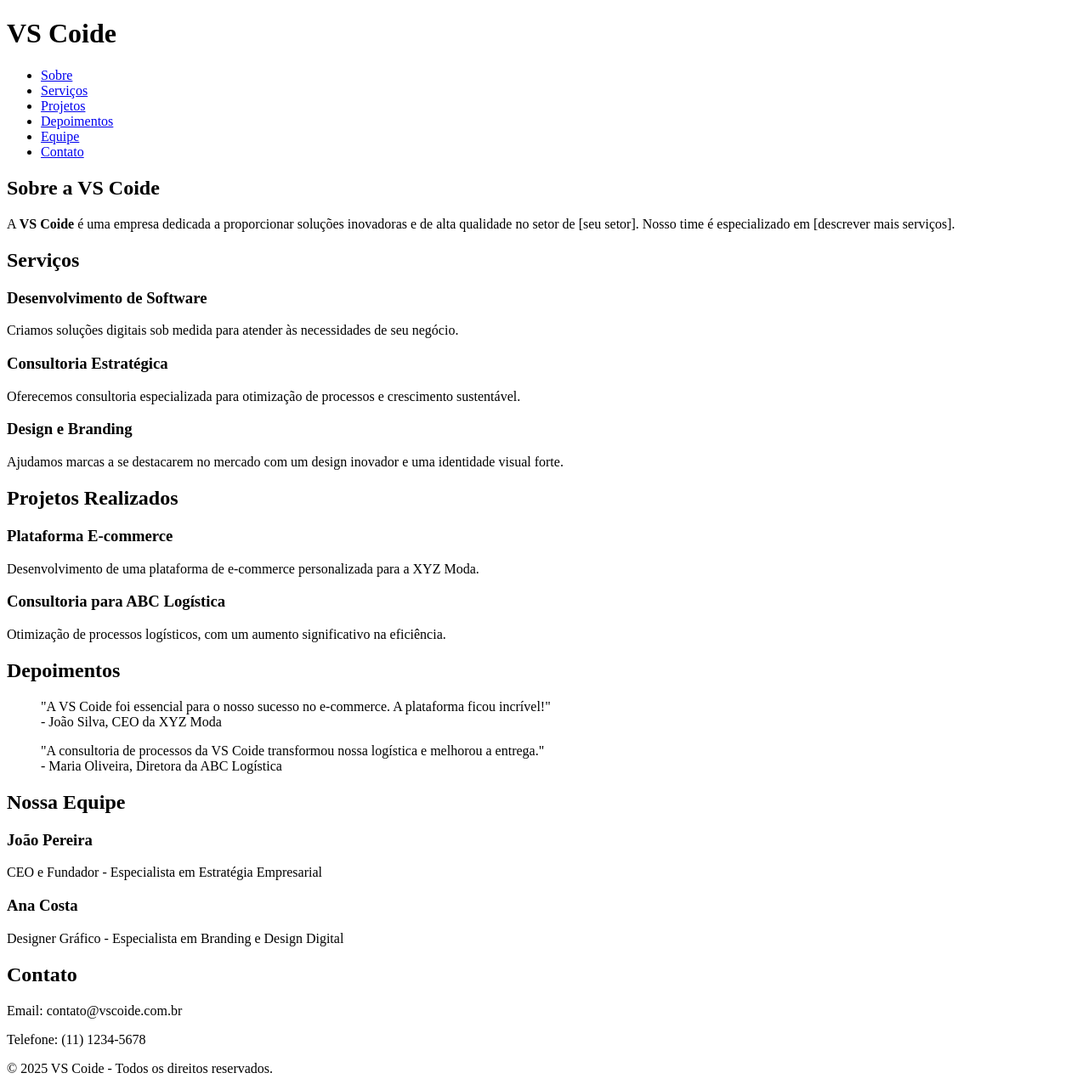
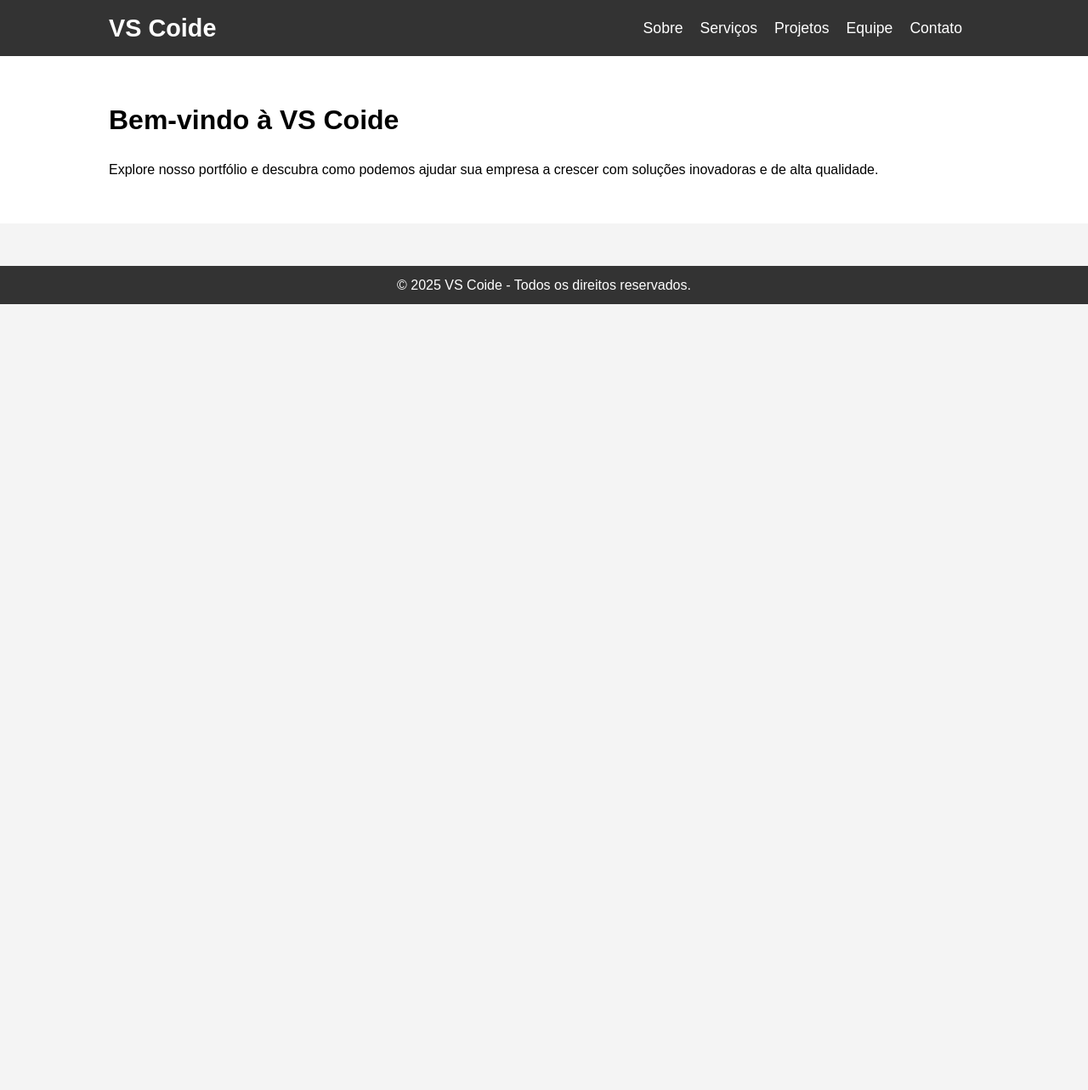
Before and after one commit to rafaelosdes2/porifolio, a plain HTML site: page index.html in a window 1280 px wide. Shown: the whole page at 85% size. After the commit the page ends 800 px from the top, so only its background shows below. Drawn offline with Linux system fonts and the light colour scheme.

Commit message:
Update index.html

```diff
--- a/index.html
+++ b/index.html
@@ -1,125 +1,38 @@
 <!DOCTYPE html>
-<html lang="en">
-<head><!DOCTYPE html>
 <html lang="pt-br">
 <head>
     <meta charset="UTF-8">
     <meta name="viewport" content="width=device-width, initial-scale=1.0">
-        <title>Portfólio - VS Coide</title>
-        <link rel="stylesheet" href="styles.css">
+    <title>Portiólio- VS Coide</title>
+    <link rel="stylesheet" href="style.css">
 </head>
 <body>
-
     <!-- Header -->
     <header>
         <div class="container">
             <h1>VS Coide</h1>
             <nav>
                 <ul>
-                        <li><a href="#sobre">Sobre</a></li>
-                        <li><a href="#servicos">Serviços</a></li>
-                        <li><a href="#projetos">Projetos</a></li>
-                        <li><a href="#depoimentos">Depoimentos</a></li>
-                        <li><a href="#equipe">Equipe</a></li>
-                        <li><a href="#contato">Contato</a></li>
+                    <li><a href="sobre.html">Sobre</a></li>
+                    <li><a href="servicos.html">Serviços</a></li>
+                    <li><a href="projetos.html">Projetos</a></li>
+                    <li><a href="equipe.html">Equipe</a></li>
+                    <li><a href="contato.html">Contato</a></li>
                 </ul>
             </nav>
         </div>
     </header>
 
-        <!-- Seção Sobre -->
-        <section id="sobre">
+    <!-- Seção Inicial -->
+    <section>
         <div class="container">
-                <h2>Sobre a VS Coide</h2>
-                <p>A <strong>VS Coide</strong> é uma empresa dedicada a proporcionar soluções inovadoras e de alta qualidade no setor de [seu setor]. Nosso time é especializado em [descrever mais serviços].</p>
-            </div>
-        </section>
-
-        <!-- Seção Serviços -->
-        <section id="servicos">
-            <div class="container">
-                <h2>Serviços</h2>
-                <div class="servico">
-                    <h3>Desenvolvimento de Software</h3>
-                    <p>Criamos soluções digitais sob medida para atender às necessidades de seu negócio.</p>
-                </div>
-                <div class="servico">
-                    <h3>Consultoria Estratégica</h3>
-                    <p>Oferecemos consultoria especializada para otimização de processos e crescimento sustentável.</p>
-                </div>
-                <div class="servico">
-                    <h3>Design e Branding</h3>
-                    <p>Ajudamos marcas a se destacarem no mercado com um design inovador e uma identidade visual forte.</p>
-                </div>
-            </div>
-        </section>
-
-        <!-- Seção Projetos -->
-        <section id="projetos">
-            <div class="container">
-                <h2>Projetos Realizados</h2>
-                <div class="projeto">
-                    <h3>Plataforma E-commerce</h3>
-                    <p>Desenvolvimento de uma plataforma de e-commerce personalizada para a XYZ Moda.</p>
-                </div>
-                <div class="projeto">
-                    <h3>Consultoria para ABC Logística</h3>
-                    <p>Otimização de processos logísticos, com um aumento significativo na eficiência.</p>
-                </div>
-            </div>
-        </section>
-
-        <!-- Seção Depoimentos -->
-        <section id="depoimentos">
-            <div class="container">
-                <h2>Depoimentos</h2>
-                <blockquote>
-                    "A VS Coide foi essencial para o nosso sucesso no e-commerce. A plataforma ficou incrível!"
-                    <footer>- João Silva, CEO da XYZ Moda</footer>
-                </blockquote>
-                <blockquote>
-                    "A consultoria de processos da VS Coide transformou nossa logística e melhorou a entrega."
-                    <footer>- Maria Oliveira, Diretora da ABC Logística</footer>
-                </blockquote>
-            </div>
-        </section>
-
-        <!-- Seção Equipe -->
-        <section id="equipe">
-            <div class="container">
-                <h2>Nossa Equipe</h2>
-                <div class="membro">
-                    <h3>João Pereira</h3>
-                    <p>CEO e Fundador - Especialista em Estratégia Empresarial</p>
-                </div>
-                <div class="membro">
-                    <h3>Ana Costa</h3>
-                    <p>Designer Gráfico - Especialista em Branding e Design Digital</p>
-                </div>
-            </div>
-        </section>
-
-        <!-- Seção Contato -->
-        <section id="contato">
-            <div class="container">
-                <h2>Contato</h2>
-                <p>Email: contato@vscoide.com.br</p>
-                <p>Telefone: (11) 1234-5678</p>
+            <h2>Bem-vindo à VS Coide</h2>
+            <p>Explore nosso portfólio e descubra como podemos ajudar sua empresa a crescer com soluções inovadoras e de alta qualidade.</p>
         </div>
     </section>
 
     <footer>
         <p>&copy; 2025 VS Coide - Todos os direitos reservados.</p>
     </footer>
-
 </body>
 </html>
-
-    <meta charset="UTF-8">
-    <meta name="viewport" content="width=device-width, initial-scale=1.0">
-    <title>nicole</title>
-</head>
-<body>
-
-</body>
-</html>
```
Lines whose indentation alone changed are shown as unchanged.
